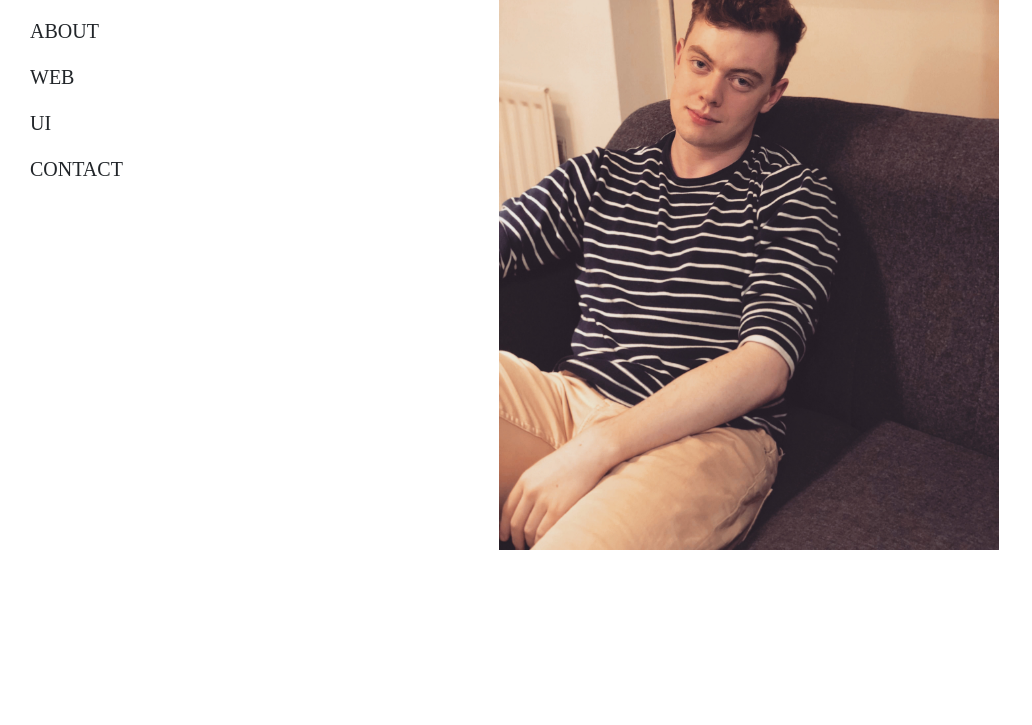
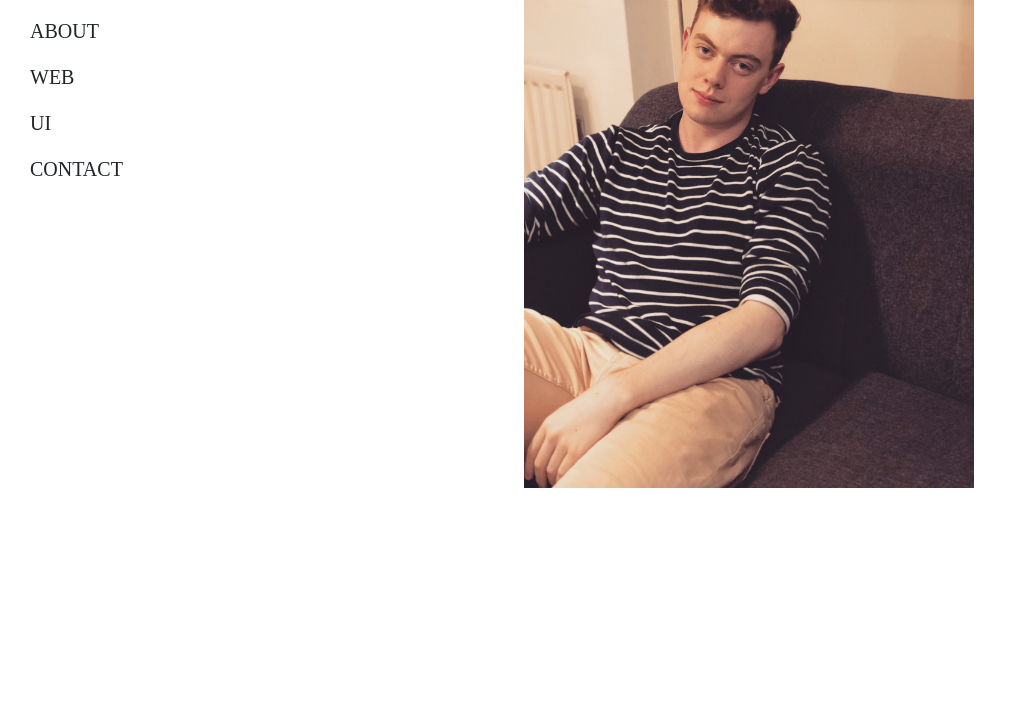
Before and after one commit to Calrizer/calrizer.github.io, a plain HTML site: page index.html in a window 1280 px wide. Shown: the part 75-800 px from the top of the page, without its empty margins (0-1032 px from the left). Drawn offline with nearby package versions, Linux system fonts and the light colour scheme; a web font is replaced by a local one.

Commit message:
Edited image.

```diff
--- a/index.html
+++ b/index.html
@@ -42,7 +42,7 @@
 
   <div class="col-8 main mainimage">
 
-    <img src="images/me.jpg" width="500px">
+    <img src="images/me.jpg" width="450px">
 
   </div>
 
```
